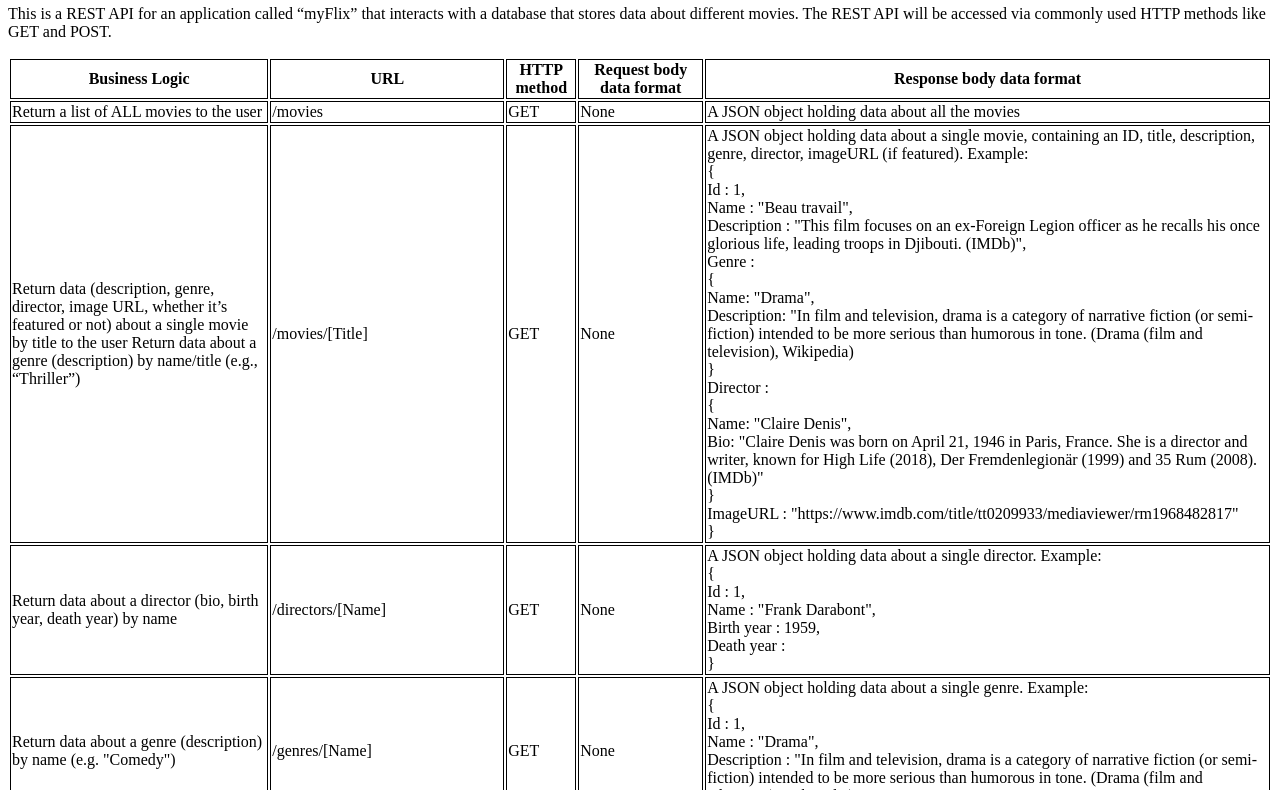
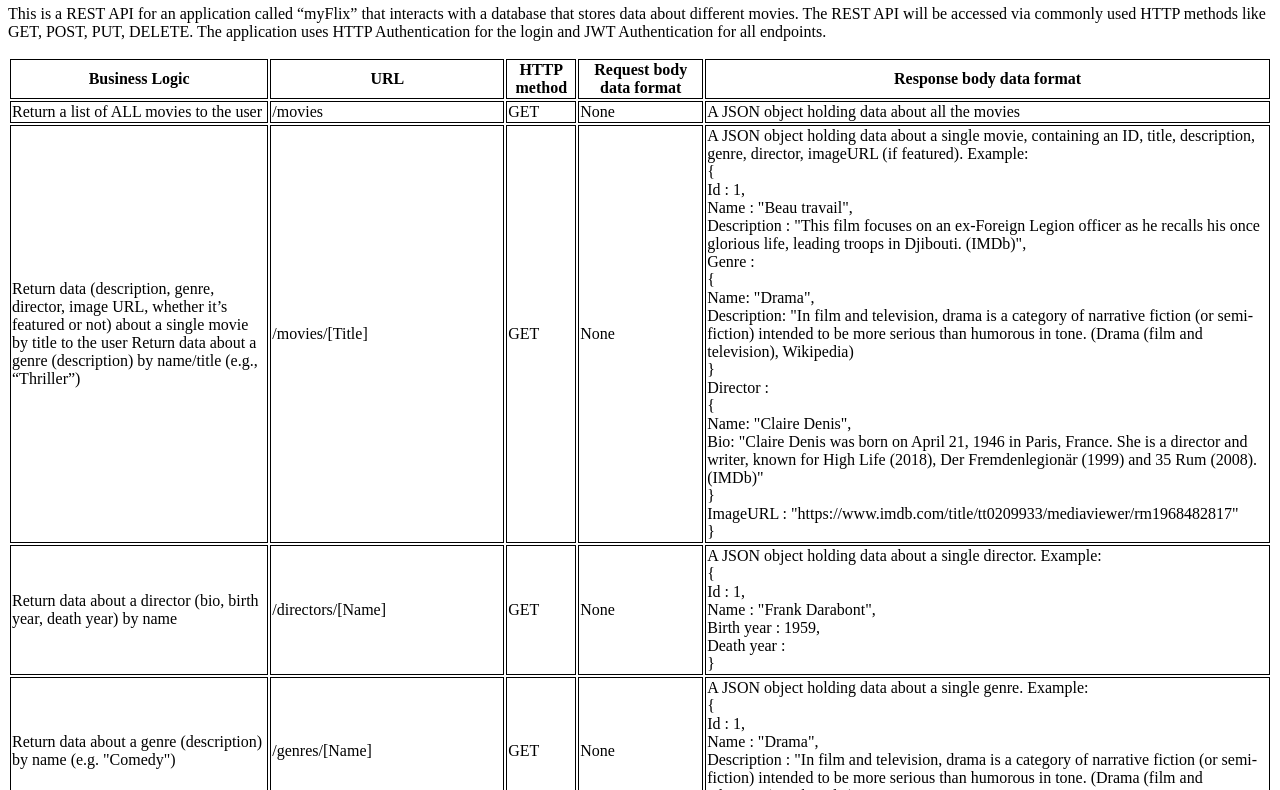
Before and after one commit to SarahJD/myFlix, a website: page public/documentation.html in a window 1280 px wide. Shown: the part 62-852 px from the top of the page. Drawn offline with Linux system fonts and the light colour scheme.

Commit message:
updated for authentication methods

```diff
--- a/public/documentation.html
+++ b/public/documentation.html
@@ -12,7 +12,9 @@
     <p>
       This is a REST API for an application called “myFlix” that interacts with
       a database that stores data about different movies. The REST API will be
-      accessed via commonly used HTTP methods like GET and POST.
+      accessed via commonly used HTTP methods like GET, POST, PUT, DELETE.
+      The application uses HTTP Authentication for the login and JWT Authentication
+      for all endpoints.
     </p>
 
     <table>
```
